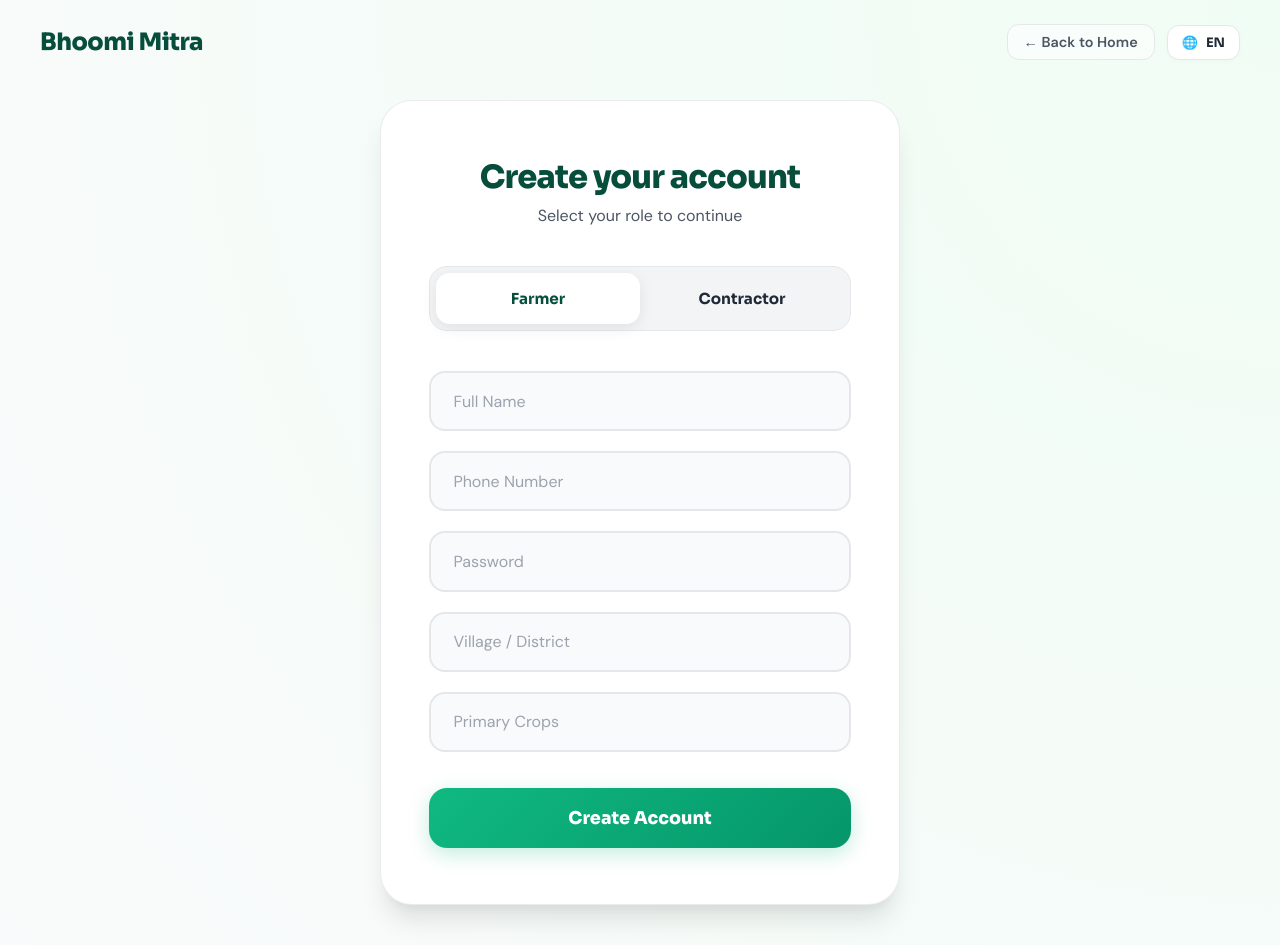
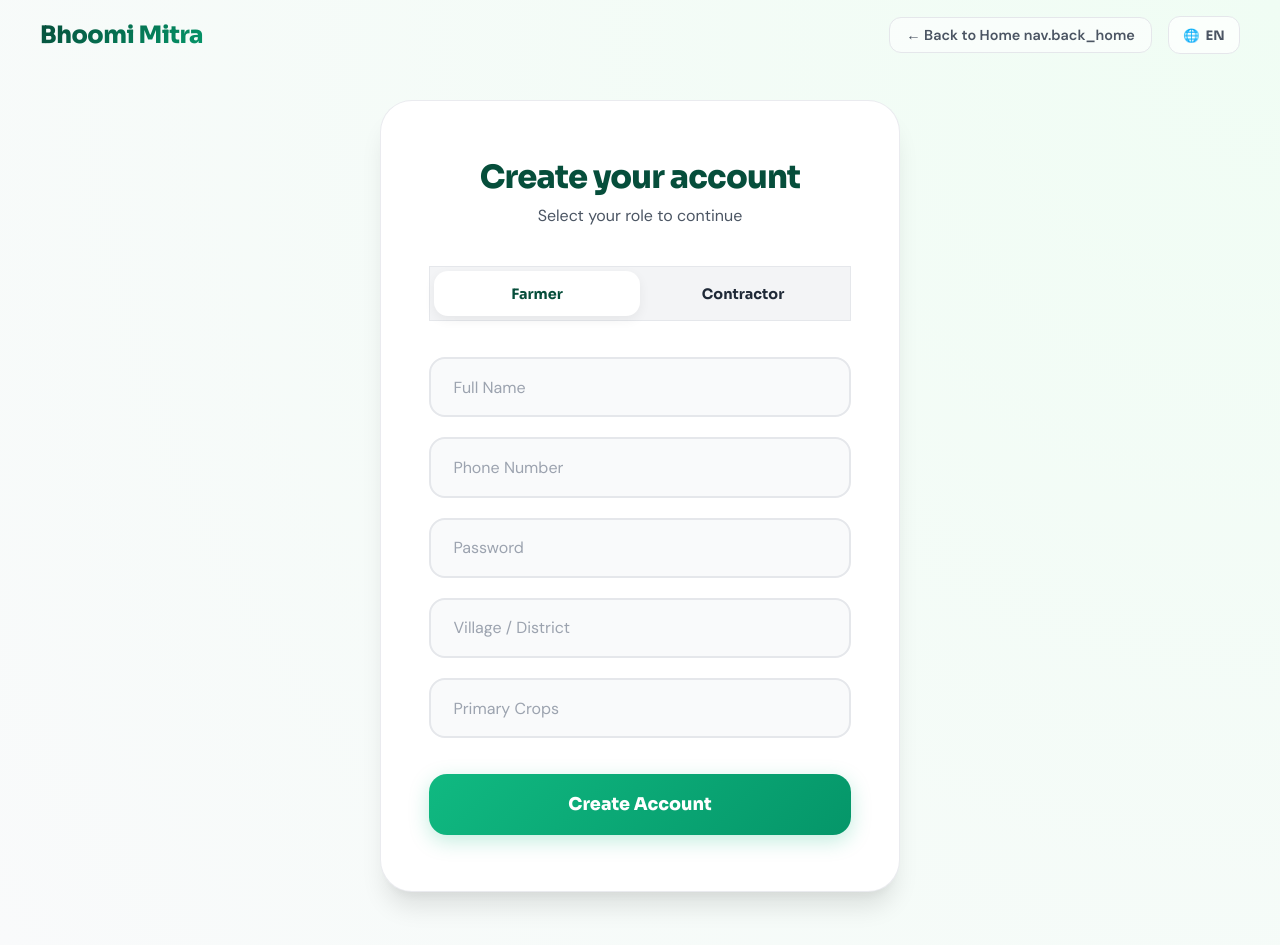
Before and after one commit to Zapperer04/Bhoomi-Mitra, a Flask app: page /signup in a window 1280 px wide. Shown: the top 945 px of the page. After the commit the page ends 912 px from the top, so only its background shows below. Run offline with Flask 3, Linux system fonts and the light colour scheme.

Commit message:
UI: Final refinements to Post Crop (compact scale) and Signup (nav/overlap fix)

```diff
--- a/static/Signup.css
+++ b/static/Signup.css
@@ -29,21 +29,27 @@ body {
 
 /* ── Navigation ──────────────────────────────────────────────────────────── */
 .signup-nav {
-    padding: 24px 40px;
+    padding: 1rem 2.5rem;
     display: flex;
     justify-content: space-between;
     align-items: center;
     position: absolute;
     top: 0;
     width: 100%;
-    z-index: 100;
+    z-index: 500;
 }
+
+.nav-left { display: flex; align-items: center; }
+.nav-right { display: flex; align-items: center; gap: 1rem; }
 
 .nav-logo {
     font-family: 'Sora', sans-serif;
     font-size: 1.5rem;
     font-weight: 800;
-    color: var(--green-dark);
+    background: linear-gradient(135deg, #064e3b, #059669);
+    -webkit-background-clip: text;
+    background-clip: text;
+    -webkit-text-fill-color: transparent;
     text-decoration: none;
     letter-spacing: -0.5px;
 }
@@ -75,24 +81,27 @@ body {
 .lang-btn {
     display: flex;
     align-items: center;
-    gap: 8px;
+    gap: 6px;
     background: var(--white);
     border: 1.5px solid var(--gray-200);
-    padding: 8px 14px;
+    padding: 0.6rem 0.9rem;
     border-radius: 12px;
     cursor: pointer;
     font-size: 13px;
     font-weight: 700;
     font-family: 'Sora', sans-serif;
-    color: var(--gray-700);
+    color: var(--gray-600);
     transition: all 0.2s;
-    box-shadow: 0 2px 4px rgba(0,0,0,0.02);
 }
 
 .lang-btn:hover {
     border-color: var(--accent);
     background: var(--green-light);
-    color: var(--green-dark);
+}
+
+.lang-btn-light {
+    background: rgba(255,255,255,0.7);
+    backdrop-filter: blur(8px);
 }
 
 .lang-dropdown {
@@ -184,30 +193,34 @@ h2 {
 .role-toggle {
     display: flex;
     background: var(--gray-100);
-    border-radius: 18px;
-    padding: 6px;
-    margin-bottom: 2.5rem;
+    border-radius: var(--radius-lg);
+    padding: 4px;
+    margin-bottom: 2.25rem;
     border: 1px solid var(--gray-200);
 }
 
 .role-btn {
     flex: 1;
-    padding: 1rem;
+    min-width: 110px; /* Prevent overlap on narrow screens */
+    padding: 0.85rem;
     border: none;
     background: transparent;
     font-weight: 700;
     font-family: 'Sora', sans-serif;
     cursor: pointer;
     border-radius: 14px;
-    transition: all 0.3s cubic-bezier(0.4, 0, 0.2, 1);
+    transition: all 0.3s cubic-bezier(0.2, 0.8, 0.4, 1);
     color: var(--gray-500);
-    font-size: 0.95rem;
+    font-size: 0.9rem;
+    white-space: nowrap;
+    overflow: hidden;
+    text-overflow: ellipsis;
 }
 
 .role-btn.active {
     background: var(--white);
     color: var(--green-dark);
-    box-shadow: 0 4px 15px rgba(0, 0, 0, 0.08);
+    box-shadow: 0 4px 12px rgba(0, 0, 0, 0.06);
 }
 
 /* ── Form Inputs ── */
--- a/templates/Signup.html
+++ b/templates/Signup.html
@@ -12,22 +12,16 @@
 <body>
 
 <nav class="signup-nav">
-    <a href="{{ url_for('index') }}" class="nav-logo">Bhoomi Mitra</a>
-    <div style="display:flex;align-items:center;gap:12px;">
-        <a href="{{ url_for('index') }}" class="nav-back" data-i18n="home.back_home">← Back to Home</a>
+    <div class="nav-left">
+        <a href="{{ url_for('index') }}" class="nav-logo">Bhoomi Mitra</a>
+    </div>
+    <div class="nav-right">
+        <a href="{{ url_for('index') }}" class="nav-back" data-i18n="home.back_home">← <span data-i18n="nav.back_home">Back to Home</span></a>
         <div class="lang-selector" id="langSelector">
             <button class="lang-btn lang-btn-light" id="langBtn" title="Change Language">🌐 <span id="langLabel">EN</span></button>
             <div class="lang-dropdown hidden" id="langDropdown">
                 <button data-lang="en">English</button>
                 <button data-lang="hi">हिंदी</button>
-                <button data-lang="mr">मराठी</button>
-                <button data-lang="te">తెలుగు</button>
-                <button data-lang="kn">ಕನ್ನಡ</button>
-                <button data-lang="ta">தமிழ்</button>
-                <button data-lang="gu">ગુજરાતી</button>
-                <button data-lang="pa">ਪੰਜਾਬੀ</button>
-                <button data-lang="bn">বাংলা</button>
-                <button data-lang="or">ଓଡ଼ିଆ</button>
             </div>
         </div>
     </div>
```
Also changed, not shown: static/post_crop.css (+16 -16 lines).
